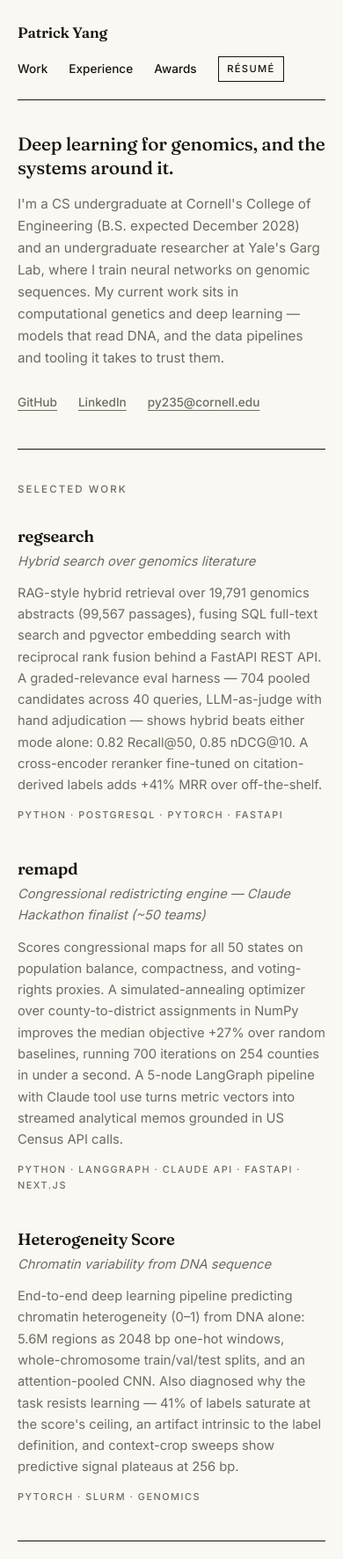
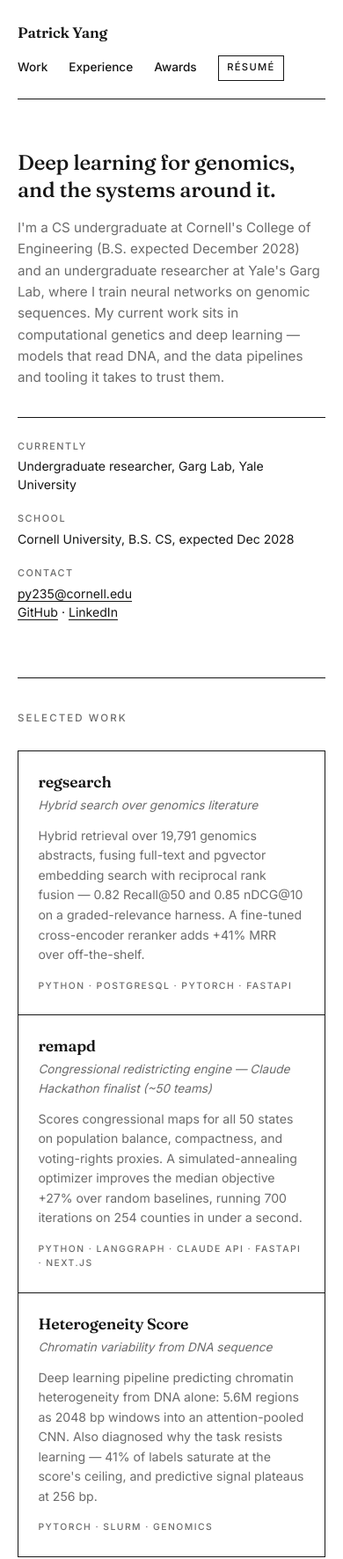
Before and after one commit to PatrickYang2007/portfolio, a plain HTML site: page index.html in a window 390 px wide. Shown: the top 1772 px of the page at 88% size. Drawn offline with Linux system fonts and the light colour scheme.

Commit message:
White monochrome palette; wider multi-column layout to cut scrolling

```diff
--- a/index.css
+++ b/index.css
@@ -1,15 +1,15 @@
 /* ------------------------------------------------------------------
-   Portfolio — quiet single-column stylesheet
+   Portfolio — Swiss/editorial monochrome stylesheet
    Fraunces (display serif) + Inter (text sans)
-   Monochrome: warm paper, near-black ink, muted gray-brown.
-   No border-radius. No box-shadow. No gradients. 1px ink rules only.
+   Pure monochrome on white. No border-radius. No box-shadow.
+   No gradients. Crisp 1px ink rules only.
    ------------------------------------------------------------------ */
 
 :root {
-  --paper: #faf8f3;
-  --ink: #181510;
-  --muted: #6e6a60;
-  --line: #181510;
+  --bg: #ffffff;
+  --ink: #161616;
+  --muted: #6b6b6b;
+  --line: #161616;
 
   --serif: "Fraunces", "Iowan Old Style", "Palatino Linotype", Georgia, serif;
   --sans: "Inter", "Helvetica Neue", Helvetica, Arial, sans-serif;
@@ -30,12 +30,12 @@ html {
 }
 
 body {
-  background: var(--paper);
+  background: var(--bg);
   color: var(--ink);
   font-family: var(--sans);
   font-size: 1rem;
-  line-height: 1.65;
-  max-width: 680px;
+  line-height: 1.6;
+  max-width: 1020px;
   margin-inline: auto;
   padding-inline: 1.5rem;
   -webkit-font-smoothing: antialiased;
@@ -56,14 +56,7 @@ a {
 
 ::selection {
   background: var(--ink);
-  color: var(--paper);
-}
-
-h1,
-h3 {
-  font-family: var(--serif);
-  font-weight: 500;
-  line-height: 1.3;
+  color: var(--bg);
 }
 
 /* ---------- Masthead ---------- */
@@ -105,7 +98,8 @@ h3 {
   color: var(--muted);
 }
 
-.masthead-nav a.resume-link {
+.masthead-nav a.resume-link,
+a.resume-link {
   border: 1px solid var(--ink);
   padding: 0.4em 0.85em;
   font-size: 0.7rem;
@@ -113,20 +107,78 @@ h3 {
   letter-spacing: 0.12em;
 }
 
-.masthead-nav a.resume-link:hover {
+.masthead-nav a.resume-link:hover,
+a.resume-link:hover {
   background: var(--ink);
-  color: var(--paper);
+  color: var(--bg);
+}
+
+/* ---------- Intro ---------- */
+
+.intro {
+  display: grid;
+  grid-template-columns: 1fr 300px;
+  column-gap: 4rem;
+  align-items: start;
+  padding-block: 3.5rem 4rem;
+}
+
+.intro-main h1 {
+  font-family: var(--serif);
+  font-weight: 500;
+  font-size: 1.5rem;
+  letter-spacing: -0.01em;
+  line-height: 1.3;
+  margin-bottom: 1rem;
+}
+
+.bio {
+  font-size: 0.95rem;
+  color: var(--muted);
+  max-width: 36rem;
+}
+
+.intro-meta {
+  border-left: 1px solid var(--line);
+  padding-left: 2rem;
+}
+
+.meta-list {
+  display: flex;
+  flex-direction: column;
+  gap: 1.25rem;
+}
+
+.meta-row dt {
+  font-size: 0.68rem;
+  font-weight: 500;
+  text-transform: uppercase;
+  letter-spacing: 0.14em;
+  color: var(--muted);
+  margin-bottom: 0.2rem;
+}
+
+.meta-row dd {
+  font-size: 0.88rem;
+  color: var(--ink);
+  line-height: 1.5;
+}
+
+.meta-row dd a {
+  text-decoration: underline;
+  text-decoration-thickness: 1px;
+  text-underline-offset: 3px;
+}
+
+.meta-row dd a:hover {
+  color: var(--muted);
 }
 
 /* ---------- Sections ---------- */
 
 .section {
   border-top: 1px solid var(--line);
-  padding-block: 2.75rem 3.25rem;
-}
-
-.section--intro {
-  border-top: 0; /* masthead already draws the rule above it */
+  padding-block: 3rem 3.5rem;
 }
 
 .section-label {
@@ -136,57 +188,32 @@ h3 {
   text-transform: uppercase;
   letter-spacing: 0.18em;
   color: var(--muted);
-  margin-bottom: 2rem;
-}
-
-/* ---------- Intro ---------- */
-
-.section--intro h1 {
-  font-size: 1.3rem;
-  font-weight: 500;
-  letter-spacing: -0.01em;
-  margin-bottom: 0.9rem;
-}
-
-.hero-bio {
-  font-size: 0.95rem;
-  color: var(--muted);
-  margin-bottom: 1.5rem;
-}
-
-.hero-links {
-  display: flex;
-  flex-wrap: wrap;
-  gap: 1.5rem;
-}
-
-.hero-links a {
-  font-size: 0.85rem;
-  font-weight: 500;
-  color: var(--muted);
-  text-decoration: underline;
-  text-decoration-thickness: 1px;
-  text-underline-offset: 4px;
-  text-decoration-color: var(--muted);
-}
-
-.hero-links a:hover {
-  color: var(--ink);
-  text-decoration-color: var(--ink);
+  margin-bottom: 1.75rem;
 }
 
 /* ---------- Work ---------- */
 
-.work-list {
+.work-grid {
+  display: grid;
+  grid-template-columns: repeat(3, 1fr);
+  gap: 1px;
+  background: var(--line);
+  border: 1px solid var(--line);
+}
+
+.work-card {
   display: flex;
   flex-direction: column;
-  gap: 2.5rem;
+  background: var(--bg);
+  padding: 1.5rem 1.4rem;
 }
 
 .work-title {
-  font-size: 1.15rem;
+  font-family: var(--serif);
   font-weight: 600;
+  font-size: 1.1rem;
   letter-spacing: -0.01em;
+  line-height: 1.3;
   margin-bottom: 0.25rem;
 }
 
@@ -198,34 +225,33 @@ h3 {
 
 .work-sub {
   font-style: italic;
-  font-size: 0.92rem;
+  font-size: 0.85rem;
   color: var(--muted);
   margin-bottom: 0.75rem;
 }
 
 .work-desc {
-  font-size: 0.92rem;
+  font-size: 0.88rem;
   color: var(--muted);
-  margin-bottom: 0.85rem;
-}
-
-.work-desc a {
-  color: var(--ink);
-  text-decoration: underline;
-  text-decoration-thickness: 1px;
-  text-underline-offset: 3px;
-}
-
-.work-desc a:hover {
-  color: var(--muted);
+  margin-bottom: 1rem;
 }
 
 .work-tags {
-  font-size: 0.68rem;
+  font-size: 0.65rem;
   font-weight: 500;
   text-transform: uppercase;
   letter-spacing: 0.14em;
   color: var(--muted);
+  margin-top: auto;
+}
+
+/* ---------- Two-column region (experience | education/awards) ---------- */
+
+.columns {
+  display: grid;
+  grid-template-columns: 1.35fr 1fr;
+  column-gap: 4rem;
+  align-items: start;
 }
 
 /* ---------- Experience / Education / Awards ---------- */
@@ -233,7 +259,7 @@ h3 {
 .exp-list {
   display: flex;
   flex-direction: column;
-  gap: 2rem;
+  gap: 1.75rem;
 }
 
 .exp-head {
@@ -247,25 +273,25 @@ h3 {
 .exp-org {
   font-family: var(--sans);
   font-weight: 600;
-  font-size: 0.98rem;
+  font-size: 0.95rem;
 }
 
 .exp-time {
-  font-size: 0.8rem;
+  font-size: 0.78rem;
   color: var(--muted);
   white-space: nowrap;
   font-variant-numeric: tabular-nums;
 }
 
 .exp-role {
-  font-size: 0.88rem;
+  font-style: italic;
   font-weight: 500;
-  font-style: italic;
-  margin-bottom: 0.5rem;
+  font-size: 0.85rem;
+  margin-bottom: 0.45rem;
 }
 
 .exp-notes {
-  font-size: 0.9rem;
+  font-size: 0.88rem;
   color: var(--muted);
   display: flex;
   flex-direction: column;
@@ -273,7 +299,7 @@ h3 {
 }
 
 .exp-notes li {
-  padding-left: 1.4rem;
+  padding-left: 1.3rem;
   position: relative;
 }
 
@@ -286,16 +312,9 @@ h3 {
 /* ---------- Skills ---------- */
 
 .skills {
-  display: flex;
-  flex-direction: column;
-  gap: 1rem;
-}
-
-.skill-row {
   display: grid;
-  grid-template-columns: 130px 1fr;
-  column-gap: 1.5rem;
-  align-items: baseline;
+  grid-template-columns: repeat(3, 1fr);
+  column-gap: 3rem;
 }
 
 .skill-row dt {
@@ -304,10 +323,13 @@ h3 {
   text-transform: uppercase;
   letter-spacing: 0.14em;
   color: var(--muted);
+  margin-bottom: 0.4rem;
 }
 
 .skill-row dd {
-  font-size: 0.92rem;
+  font-size: 0.9rem;
+  color: var(--ink);
+  line-height: 1.55;
 }
 
 /* ---------- Colophon ---------- */
@@ -337,6 +359,33 @@ h3 {
 
 /* ---------- Responsive ---------- */
 
+@media (max-width: 900px) {
+  .intro {
+    grid-template-columns: 1fr;
+  }
+
+  .intro-meta {
+    border-left: 0;
+    border-top: 1px solid var(--line);
+    padding-left: 0;
+    padding-top: 1.5rem;
+    margin-top: 2rem;
+  }
+
+  .columns {
+    grid-template-columns: 1fr;
+  }
+
+  .work-grid {
+    grid-template-columns: 1fr;
+  }
+
+  .skills {
+    grid-template-columns: 1fr;
+    row-gap: 1.25rem;
+  }
+}
+
 @media (max-width: 600px) {
   body {
     padding-inline: 1.25rem;
@@ -350,9 +399,4 @@ h3 {
     flex-direction: column;
     gap: 0.1rem;
   }
-
-  .skill-row {
-    grid-template-columns: 1fr;
-    row-gap: 0.3rem;
-  }
 }
--- a/index.html
+++ b/index.html
@@ -21,40 +21,46 @@
   </nav>
 </header>
 <main id="top">
-  <section class="section section--intro" id="about">
+
+  <section class="intro" id="about">
+    <div class="intro-main">
       <h1>Deep learning for genomics, and the systems around it.</h1>
-    <p class="hero-bio">I'm a CS undergraduate at Cornell's College of Engineering (B.S. expected December 2028) and an undergraduate researcher at Yale's Garg Lab, where I train neural networks on genomic sequences. My current work sits in computational genetics and deep learning — models that read DNA, and the data pipelines and tooling it takes to trust them.</p>
-    <ul class="hero-links">
-      <li><a href="https://github.com/PatrickYang2007" target="_blank" rel="noopener">GitHub</a></li>
-      <li><a href="https://www.linkedin.com/in/patrick-yang-26849a287/" target="_blank" rel="noopener">LinkedIn</a></li>
-      <li><a href="mailto:py235@cornell.edu">py235@cornell.edu</a></li>
-    </ul>
+      <p class="bio">I'm a CS undergraduate at Cornell's College of Engineering (B.S. expected December 2028) and an undergraduate researcher at Yale's Garg Lab, where I train neural networks on genomic sequences. My current work sits in computational genetics and deep learning — models that read DNA, and the data pipelines and tooling it takes to trust them.</p>
+    </div>
+    <aside class="intro-meta">
+      <dl class="meta-list">
+        <div class="meta-row"><dt>Currently</dt><dd>Undergraduate researcher, Garg Lab, Yale University</dd></div>
+        <div class="meta-row"><dt>School</dt><dd>Cornell University, B.S. CS, expected Dec 2028</dd></div>
+        <div class="meta-row"><dt>Contact</dt><dd><a href="mailto:py235@cornell.edu">py235@cornell.edu</a><br><a href="https://github.com/PatrickYang2007" target="_blank" rel="noopener">GitHub</a> · <a href="https://www.linkedin.com/in/patrick-yang-26849a287/" target="_blank" rel="noopener">LinkedIn</a></dd></div>
+      </dl>
+    </aside>
   </section>
 
   <section class="section" id="work">
     <h2 class="section-label">Selected work</h2>
-    <ol class="work-list">
-      <li class="work-item">
+    <div class="work-grid">
+      <article class="work-card">
         <h3 class="work-title"><a href="https://github.com/PatrickYang2007/regsearch" target="_blank" rel="noopener">regsearch</a></h3>
         <p class="work-sub">Hybrid search over genomics literature</p>
-        <p class="work-desc">RAG-style hybrid retrieval over 19,791 genomics abstracts (99,567 passages), fusing SQL full-text search and pgvector embedding search with reciprocal rank fusion behind a FastAPI REST API. A graded-relevance eval harness — 704 pooled candidates across 40 queries, LLM-as-judge with hand adjudication — shows hybrid beats either mode alone: 0.82 Recall@50, 0.85 nDCG@10. A cross-encoder reranker fine-tuned on citation-derived labels adds +41% MRR over off-the-shelf.</p>
+        <p class="work-desc">Hybrid retrieval over 19,791 genomics abstracts, fusing full-text and pgvector embedding search with reciprocal rank fusion — 0.82 Recall@50 and 0.85 nDCG@10 on a graded-relevance harness. A fine-tuned cross-encoder reranker adds +41% MRR over off-the-shelf.</p>
         <p class="work-tags">Python · PostgreSQL · PyTorch · FastAPI</p>
-      </li>
-      <li class="work-item">
+      </article>
+      <article class="work-card">
         <h3 class="work-title"><a href="https://github.com/PatrickYang2007/remapd" target="_blank" rel="noopener">remapd</a></h3>
         <p class="work-sub">Congressional redistricting engine — Claude Hackathon finalist (~50 teams)</p>
-        <p class="work-desc">Scores congressional maps for all 50 states on population balance, compactness, and voting-rights proxies. A simulated-annealing optimizer over county-to-district assignments in NumPy improves the median objective +27% over random baselines, running 700 iterations on 254 counties in under a second. A 5-node LangGraph pipeline with Claude tool use turns metric vectors into streamed analytical memos grounded in US Census API calls.</p>
+        <p class="work-desc">Scores congressional maps for all 50 states on population balance, compactness, and voting-rights proxies. A simulated-annealing optimizer improves the median objective +27% over random baselines, running 700 iterations on 254 counties in under a second.</p>
         <p class="work-tags">Python · LangGraph · Claude API · FastAPI · Next.js</p>
-      </li>
-      <li class="work-item">
+      </article>
+      <article class="work-card">
         <h3 class="work-title">Heterogeneity Score</h3>
         <p class="work-sub">Chromatin variability from DNA sequence</p>
-        <p class="work-desc">End-to-end deep learning pipeline predicting chromatin heterogeneity (0–1) from DNA alone: 5.6M regions as 2048 bp one-hot windows, whole-chromosome train/val/test splits, and an attention-pooled CNN. Also diagnosed why the task resists learning — 41% of labels saturate at the score's ceiling, an artifact intrinsic to the label definition, and context-crop sweeps show predictive signal plateaus at 256 bp.</p>
+        <p class="work-desc">Deep learning pipeline predicting chromatin heterogeneity from DNA alone: 5.6M regions as 2048 bp windows into an attention-pooled CNN. Also diagnosed why the task resists learning — 41% of labels saturate at the score's ceiling, and predictive signal plateaus at 256 bp.</p>
         <p class="work-tags">PyTorch · SLURM · Genomics</p>
-      </li>
-    </ol>
+      </article>
+    </div>
   </section>
 
+  <div class="columns">
     <section class="section" id="experience">
       <h2 class="section-label">Experience</h2>
       <ul class="exp-list">
@@ -63,7 +69,6 @@
           <p class="exp-role">Undergraduate Researcher</p>
           <ul class="exp-notes">
             <li>Running a matched-capacity controlled study across 9 activation-function arms, testing learned rational activations against GELU on sequence-to-expression regression.</li>
-          <li>Found two silent data-corruption bugs in a 5.6M-region genomic dataset: 38% duplicate rows, and a silently failing peak caller discarding 48% of the data.</li>
             <li>Ran a fault-tolerant 315-run experiment grid on preemptible A100 GPUs with SLURM and signal-driven checkpointing; trained a 14M-parameter 1D CNN to 0.680 test Pearson and interpreted it with DeepLIFT and in-silico mutagenesis.</li>
           </ul>
         </li>
@@ -84,7 +89,7 @@
         </li>
       </ul>
     </section>
-
+    <div class="stack">
       <section class="section" id="education">
         <h2 class="section-label">Education</h2>
         <ul class="exp-list">
@@ -97,7 +102,6 @@
           </li>
         </ul>
       </section>
-
       <section class="section" id="awards">
         <h2 class="section-label">Awards</h2>
         <ul class="exp-list">
@@ -124,6 +128,8 @@
           </li>
         </ul>
       </section>
+    </div>
+  </div>
 
   <section class="section" id="skills">
     <h2 class="section-label">Skills</h2>
@@ -133,6 +139,7 @@
       <div class="skill-row"><dt>Systems &amp; tools</dt><dd>PostgreSQL, pgvector, FastAPI, Next.js, Linux, SLURM/HPC, Git, pytest</dd></div>
     </dl>
   </section>
+
 </main>
 <footer class="colophon">
   <p>© 2026 Patrick Yang</p>
```
Lines whose indentation alone changed are shown as unchanged.
